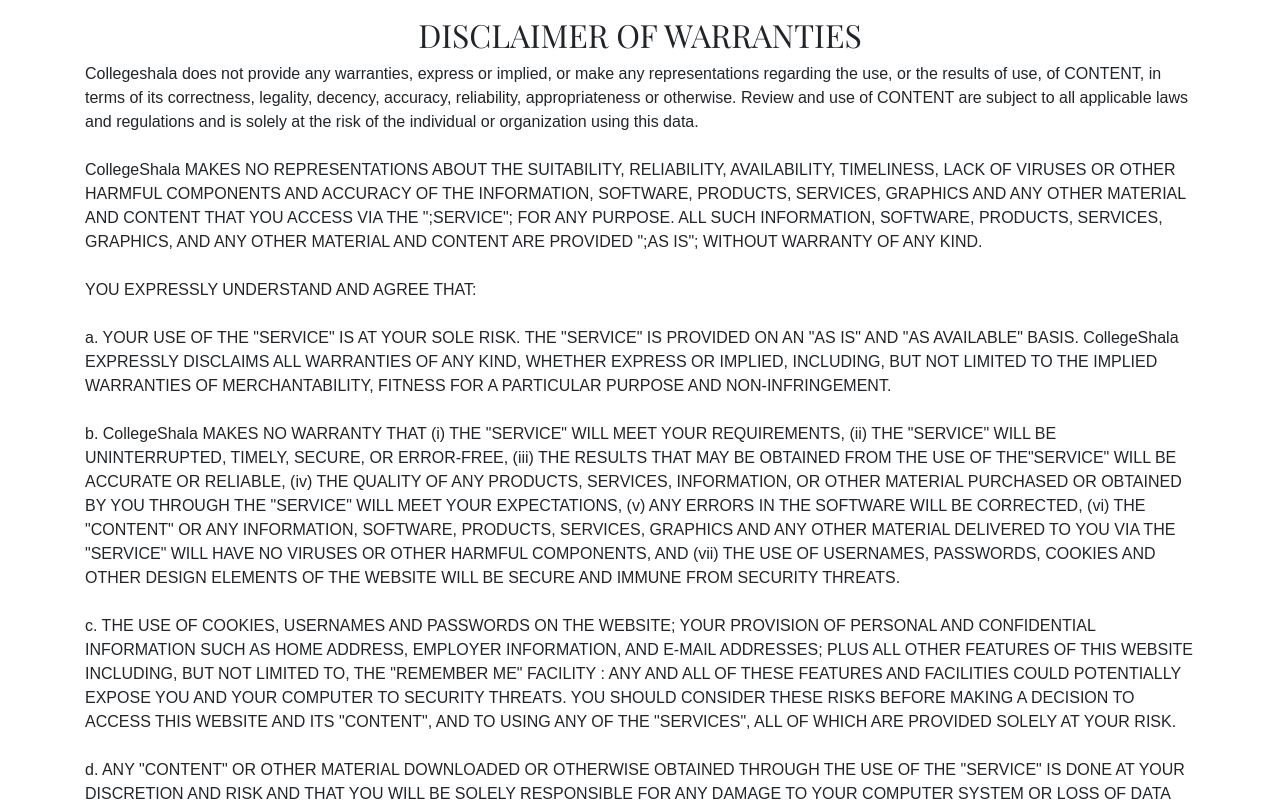
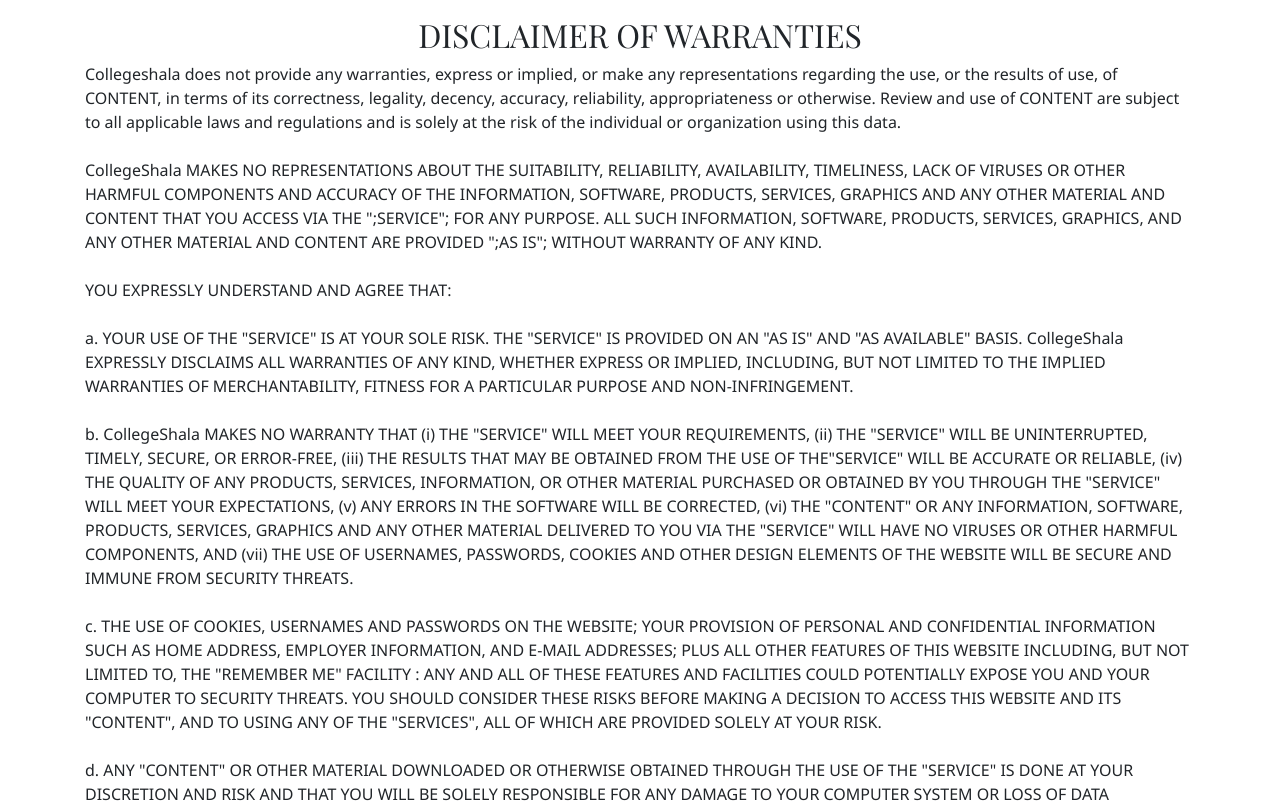
Before and after one commit to collegeshala/collegeshala-react, a React (Create React App) app: page /disclaimer-warranties in a window 1280 px wide. Shown: the top 803 px of the page. Built offline with nearby package versions, Linux system fonts and the light colour scheme; what amazon-cognito-identity-js would draw is missing.

Commit message:
Fixed urls in style.css

```diff
--- a/src/assets/css/style.css
+++ b/src/assets/css/style.css
@@ -171,7 +171,7 @@
 }
 
 /*.newsletter {
-    background-image: url(./../img/college-students-sitting-bench-illustration-university-girls-boys-with-bags-laptop.jpg);
+    background-image: url(../img/college-students-sitting-bench-illustration-university-girls-boys-with-bags-laptop.jpg);
     height: 150vh;
     background-repeat: no-repeat;
     background-size: cover;
@@ -1935,13 +1935,13 @@
   color: #6534cc;
 }
 
-/*#About-Us .about-font {
+#About-Us .about-font {
   font-family: Verdana, Geneva, Tahoma, sans-serif;
-}*/
+}
 
 .purple-color {
   color: #6534cc;
-  /*font-family: Arial, Helvetica, sans-serif;*/
+  font-family: Arial, Helvetica, sans-serif;
 }
 
 #About-Team img {
@@ -2027,18 +2027,25 @@
   margin-top: -5px;
 }
 
-/*#earning-credits-section h2,p,b,span {
-  font-family: 'Segoe UI', Tahoma, Geneva, Verdana, sans-serif;
-}*/
+#earning-credits-section h2,
+p,
+b,
+span {
+  font-family: "Segoe UI", Tahoma, Geneva, Verdana, sans-serif;
+}
 
 #earning-credits-section .lead {
   font-size: 1.2rem;
   font-weight: 500;
 }
 
-/*#earning-details-section h2,h4,p,b,span {
-  font-family: 'Segoe UI', Tahoma, Geneva, Verdana, sans-serif;
-}*/
+#earning-details-section h2,
+h4,
+p,
+b,
+span {
+  font-family: "Segoe UI", Tahoma, Geneva, Verdana, sans-serif;
+}
 
 #earning-details-section img {
   border-radius: 5px;
--- a/src/components/Global/pages/Login.js
+++ b/src/components/Global/pages/Login.js
@@ -8,7 +8,7 @@
   resetPassword,
   parseJwt,
 } from "./../../../js/auth";
-import '../../../assets/css/studentRegister.css';
+import "../../../assets/css/studentRegister.css";
 
 class Login extends React.Component {
   constructor(props) {
@@ -153,6 +153,7 @@
       });
       localStorage.setItem("username", userData.username);
       if (parseJwt(idToken)["custom:isProfessor"] === "true") {
+        navigate("/professor-account");
       } else {
         navigate("/student-materials");
       }
--- a/src/components/Professor/ProfessorAccount.js
+++ b/src/components/Professor/ProfessorAccount.js
@@ -68,7 +68,6 @@
     delete data.original;
     delete data.email;
     const token = await getToken();
-    // console.log({ idToken: token });
 
     axios({
       method: "POST",
```
